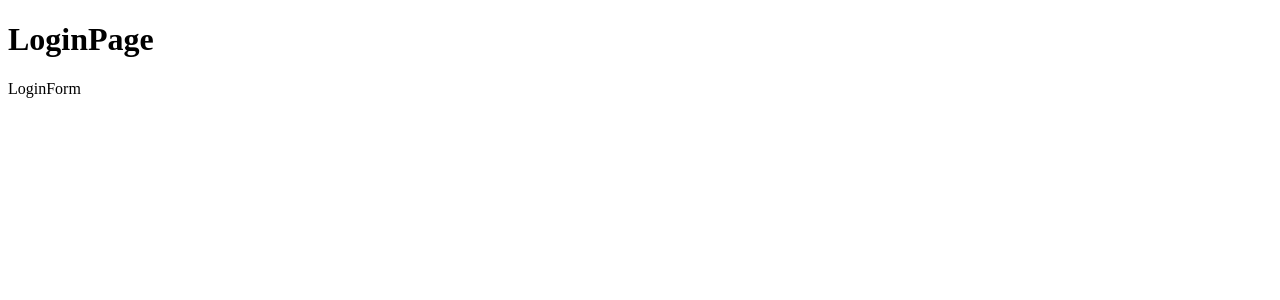
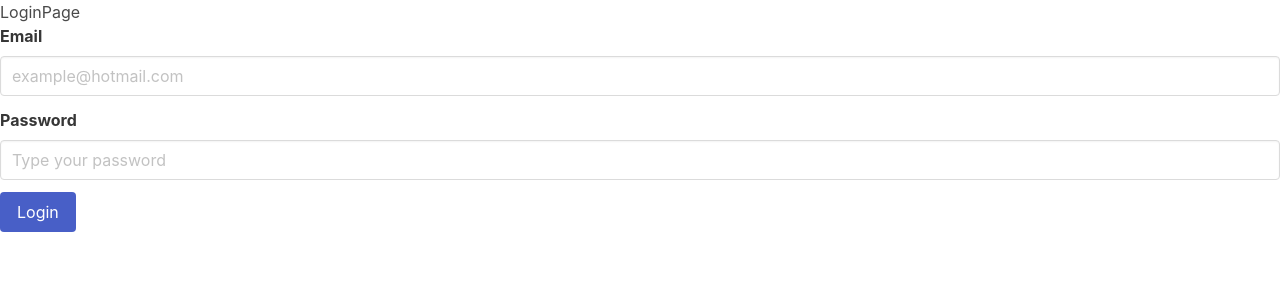
Before and after one commit to Jaime691/rem, a React (Create React App) app in the folder bookworm-react/: page /login in a window 1280 px wide. Shown: the top 300 px of the page. Built offline with nearby package versions, Linux system fonts and the light colour scheme.

Commit message:
onChange added

```diff
--- a/bookworm-react/package.json
+++ b/bookworm-react/package.json
@@ -3,6 +3,8 @@
   "version": "0.1.0",
   "private": true,
   "dependencies": {
+    "bulma": "^0.7.1",
+    "node-sass-chokidar": "^1.3.3",
     "react": "^16.4.2",
     "react-dom": "^16.4.2",
     "react-router-dom": "^4.3.1",
--- a/bookworm-react/src/App.js
+++ b/bookworm-react/src/App.js
@@ -2,6 +2,7 @@ import React from 'react';
 import { Route } from 'react-router-dom';
 import HomePage from './components/pages/HomePage';
 import LoginPage from './components/pages/LoginPage';
+import 'bulma/css/bulma.css';
 
 const App = () => (
   <div>
--- a/bookworm-react/src/components/forms/LoginForm.js
+++ b/bookworm-react/src/components/forms/LoginForm.js
@@ -1,7 +1,62 @@
-import React from 'react';
+import React, { Component } from 'react';
 
-const LoginForm = () => {
-  return <div>LoginForm</div>;
-};
+class LoginForm extends Component {
+  state = {
+    data: { email: '', password: '' },
+    loading: false,
+    errors: []
+  };
+
+  onChange = e => {
+    this.setState({
+      data: { ...this.state.data, [e.target.name]: e.target.value }
+    });
+  };
+
+  onSubmit = () => {
+    const errors = this.validate(this.state.data);
+    this.setState({ errors });
+  };
+  render() {
+    const { data } = this.state;
+    return (
+      <form onSubmit={this.onSubmit}>
+        <div className="field">
+          <label className="label" htmlFor="email">
+            Email
+          </label>
+          <div className="control">
+            <input
+              className="input"
+              type="email"
+              id="email"
+              name="email"
+              placeholder="example@hotmail.com"
+              value={data.email}
+              onChange={this.onChange}
+            />
+          </div>
+        </div>
+        <div className="field">
+          <label className="label" htmlFor="password">
+            Password
+          </label>
+          <div className="control">
+            <input
+              className="input"
+              type="password"
+              id="password"
+              name="password"
+              placeholder="Type your password"
+              value={data.password}
+              onChange={this.onChange}
+            />
+          </div>
+        </div>
+        <button className="button is-link">Login</button>
+      </form>
+    );
+  }
+}
 
 export default LoginForm;
```
Also changed, not shown: bookworm-react/src/App.css (added), 1 other file (tests, documents, lock files or other folders).
